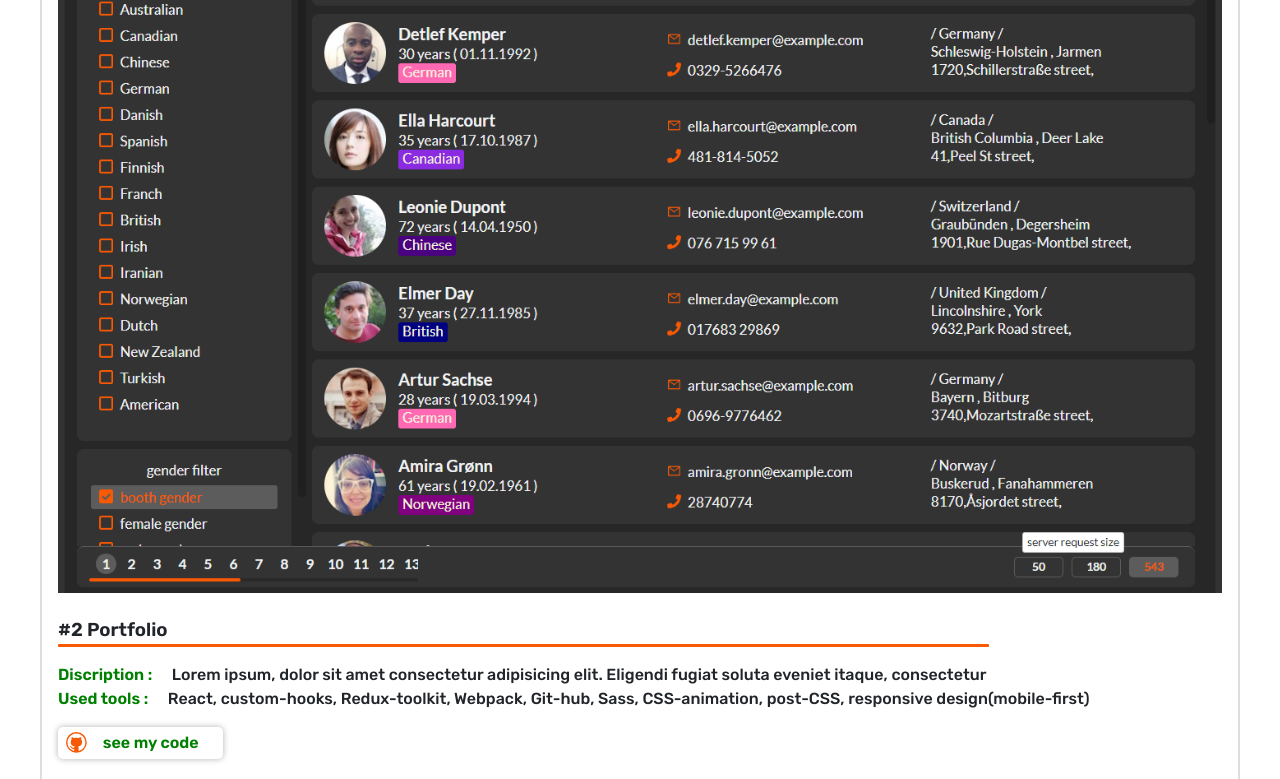
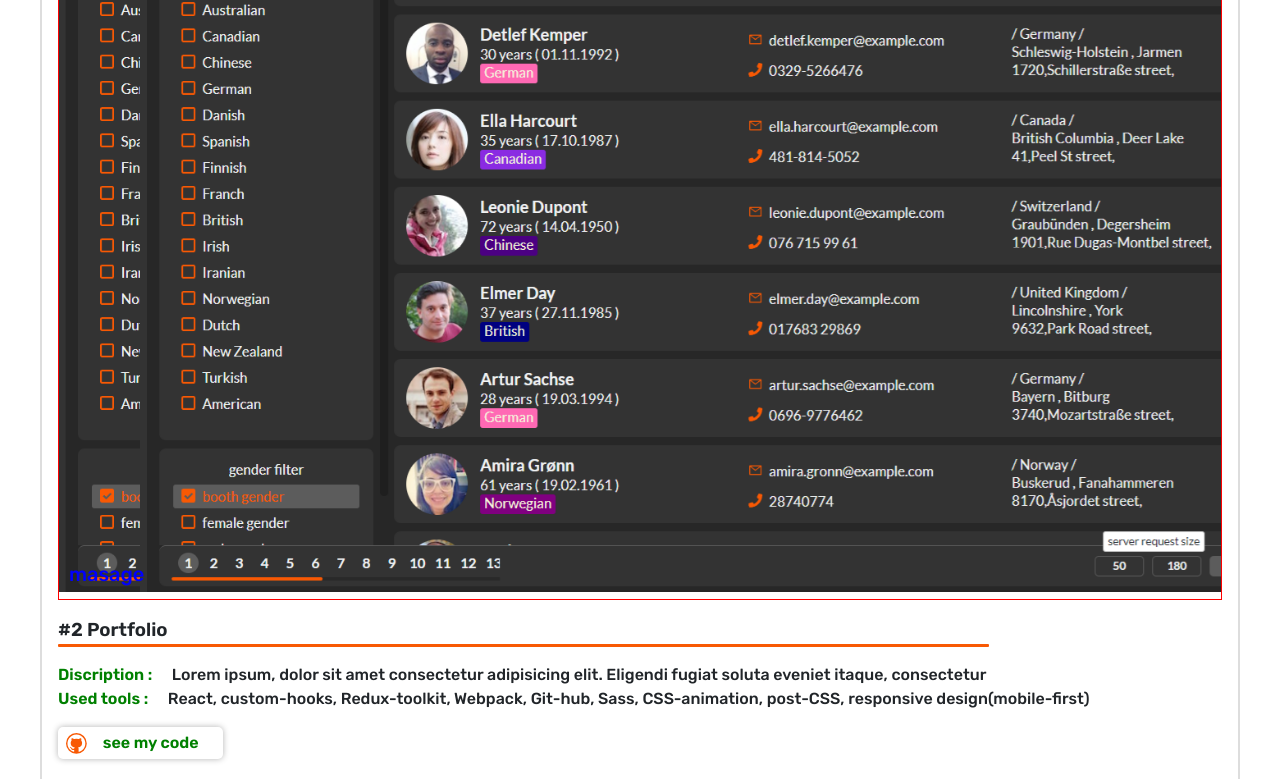
Before and after one commit to webioann/webpack-for-react, a React app: page / in a window 1280 px wide. Shown: the part 796-1575 px from the top of the page. Built offline with nearby package versions, Linux system fonts and the light colour scheme.

Commit message:
slider ...

```diff
--- a/src/COMPONENTS/Projects/Projects.js
+++ b/src/COMPONENTS/Projects/Projects.js
@@ -4,6 +4,8 @@ import useTranslator from '../../hooks/useTranslator';
 import { projTitle,portfolio,dashboard,weather } from '../../data/multiLang';
 import { gitHubPortfolio,gitHubDashboard,gitHubWeather } from '../../data/constants';
 import LinkBox from '../LinkBox/LinkBox';
+import Slider from '../Slider/Slider';
+// ======== image imports ==============================
 import desktopDark from '../../assets/desktop-dk-eng.png'
 import desktopLight from '../../assets/desktop-lt-rus.png'
 import tabletDark from '../../assets/tablet-dk-eng.png'
@@ -48,14 +50,14 @@ function Projects() {
                         <LinkBox href={gitHubDashboard} type='github' margin={'10px'}/>
                     </div>
                 </div>
-
-                <div className='screenshot'>
+                <Slider/>
+                {/* <div className='screenshot'>
                     <picture>
                         <source srcSet={tabletImg} media="(min-width: 500px) and (max-width: 767.999px)"  type='image/png'/>
                         <source  srcSet={desktopImg} media="(min-width: 768px)" type='image/png'/>
                         <img src={mobileImg} alt='img'/>
                     </picture>
-                </div>
+                </div> */}
 
             </section>
 
--- /dev/null
+++ b/src/COMPONENTS/Slider/Slider.js
@@ -0,0 +1,58 @@
+import React,{ useState,useEffect,useRef } from 'react';
+import { useSelector } from "react-redux";
+
+// ======== image imports ==============================
+import desktopDark from '../../assets/desktop-dk-eng.png';
+import desktopLight from '../../assets/desktop-lt-rus.png';
+import tabletDark from '../../assets/tablet-dk-eng.png';
+import tabletLight from '../../assets/tablet-lt-rus.png';
+import mobileDark from '../../assets/mobile-dk-eng.png';
+import mobileLight from '../../assets/mobile-lt-eng.png';
+import './slider.scss';
+
+function Slider() {
+
+    const theme = useSelector(state => state.redux.theme)
+    const [desktopImg,setDesktopImg] = useState(desktopDark)
+    const [tabletImg,setTabletImg] = useState(tabletDark)
+    const [mobileImg,setMobileImg] = useState(mobileDark)
+    const [bgClass,setBgClass] = useState('green')
+
+    useEffect(() => {
+        theme === 'light' ? setDesktopImg(desktopDark) : setDesktopImg(desktopLight)
+        theme === 'light' ? setTabletImg(tabletDark) : setTabletImg(tabletLight)
+        theme === 'light' ? setMobileImg(mobileDark) : setMobileImg(mobileLight)
+    },[theme])
+
+    const style_1 = {
+        transform: 'translateX(0px)',
+        visibility: 'visible'
+    }
+    const style_2 = {
+        transform: 'translateX(100%)',
+        visibility: 'visible'
+    }
+
+    return (
+        <div className='slider'>
+            <picture className='slide-1'
+                style={style_1}>
+                <source srcSet={tabletImg} media="(min-width: 500px) and (max-width: 767.999px)"  type='image/png'/>
+                <source  srcSet={desktopImg} media="(min-width: 768px)" type='image/png'/>
+                <img src={mobileImg} alt='img'/>
+            </picture>
+            <picture className='slide-2'
+                style={style_2}>
+                <source srcSet={tabletImg} media="(min-width: 500px) and (max-width: 767.999px)"  type='image/png'/>
+                <source  srcSet={desktopImg} media="(min-width: 768px)" type='image/png'/>
+                <img src={mobileImg} alt='img'/>
+            </picture>
+            <div className='modal-tooltip'>
+                <p >
+                    masage
+                </p>
+            </div>
+        </div>
+    );
+}
+export default Slider;
--- /dev/null
+++ b/src/COMPONENTS/Slider/slider.scss
@@ -0,0 +1,46 @@
+@import '../vars.scss';
+
+.slider{
+    overflow: hidden;
+    position: relative;
+    margin-top: 1rem;
+    display: flex;
+    width: 100%;
+    height: 100%;
+    border: 1px solid red;
+    .slide-1{
+        img{
+            width: 100%;
+            height: auto;
+        }
+    }
+    .slide-2{
+        position: absolute;
+        top: 0;
+        left: 0;
+        right: 0;
+        bottom: 0;
+        animation: slide 4s linear 2s 1 forwards;
+        img{
+            width: 100%;
+            height: auto;
+        }
+    }
+    .modal-tooltip{
+        position: absolute;
+        left: 0;
+        right: 0;
+        bottom: 0;
+        padding: 10px;
+        font-size: 20px;
+        color: blue;
+    }
+}
+@keyframes slide {
+    0%{
+        transform: translateX(100%);
+    }
+    100%{
+        transform: translateX(0%);
+    }
+}
```
